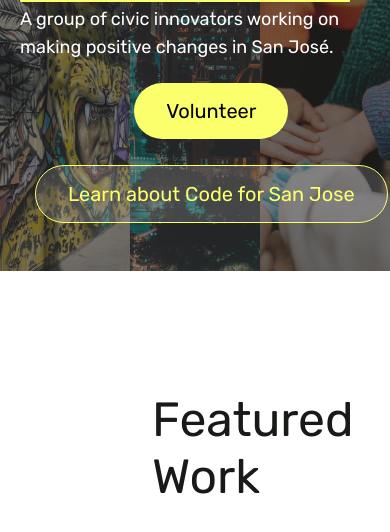
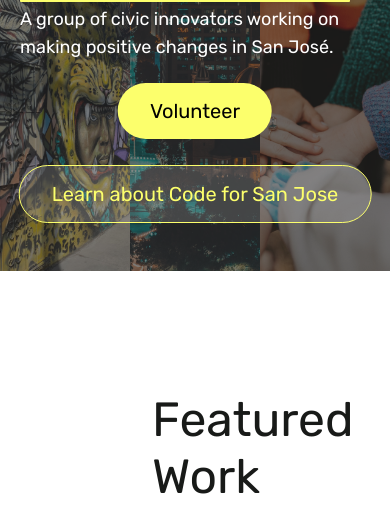
Before and after one commit to codeforsanjose/cfsj-website-v2, a Gatsby site: page / in a window 390 px wide. Shown: the part 312-844 px from the top of the page. Built offline with nearby package versions, Linux system fonts and the light colour scheme; Gatsby itself is replaced by a stand-in of ours.

Commit message:
feature(home hero): add tablet view for home hero

```diff
--- a/src/components/HomeHero.jsx
+++ b/src/components/HomeHero.jsx
@@ -69,7 +69,7 @@ const HomeHeroStyleContainer = styled.div`
 		}
 	}
 
-	@media screen and (max-width: 500px) {
+	@media screen and (max-width: 834px) {
 		height: 58.3rem;
 		.hero-img-grid {
 			height: 58.3rem;
@@ -100,10 +100,51 @@ const HomeHeroStyleContainer = styled.div`
 			display: flex;
 			flex-direction: column;
 			align-items: center;
-			left: 3.5rem;
+			left: 50%;
+			transform: translateX(-50%);
 			bottom: 4.8rem;
 			button:first-child {
 				margin: 0 0 2.6rem 0;
+			}
+		}
+	}
+
+	@media screen and (max-width: 1100px) and (min-width: 834px) {
+		height: 119.7rem;
+		.hero-img-grid {
+			height: 119.7rem;
+			::after {
+				height: 119.7rem;
+			}
+		}
+		.hero-info-container {
+			bottom: 21rem;
+			left: 4.3rem;
+			.hero-main-text {
+				margin-top: 0;
+				font-size: 7.2rem;
+				line-height: 8.5rem;
+			}
+
+			.hero-main-text::after {
+				width: 73.4rem;
+				height: 3px;
+			}
+
+			.hero-sub-text {
+				font-size: 2.4rem;
+			}
+		}
+		.hero-btn-groups {
+			display: flex;
+			flex-direction: row;
+			align-items: center;
+
+			left: 50%;
+			transform: translateX(-50%);
+			bottom: 4.8rem;
+			button:first-child {
+				margin: 0 3.2rem 0 0;
 			}
 		}
 	}
```
